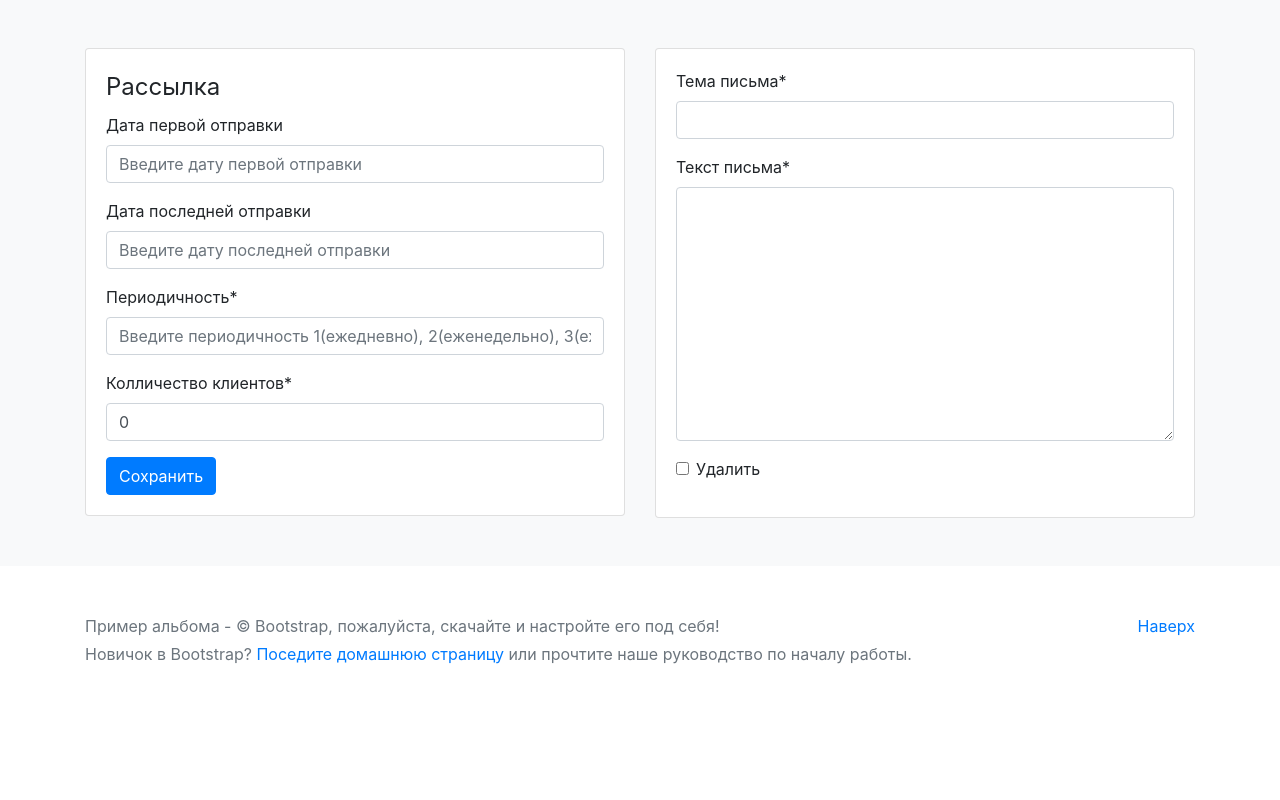
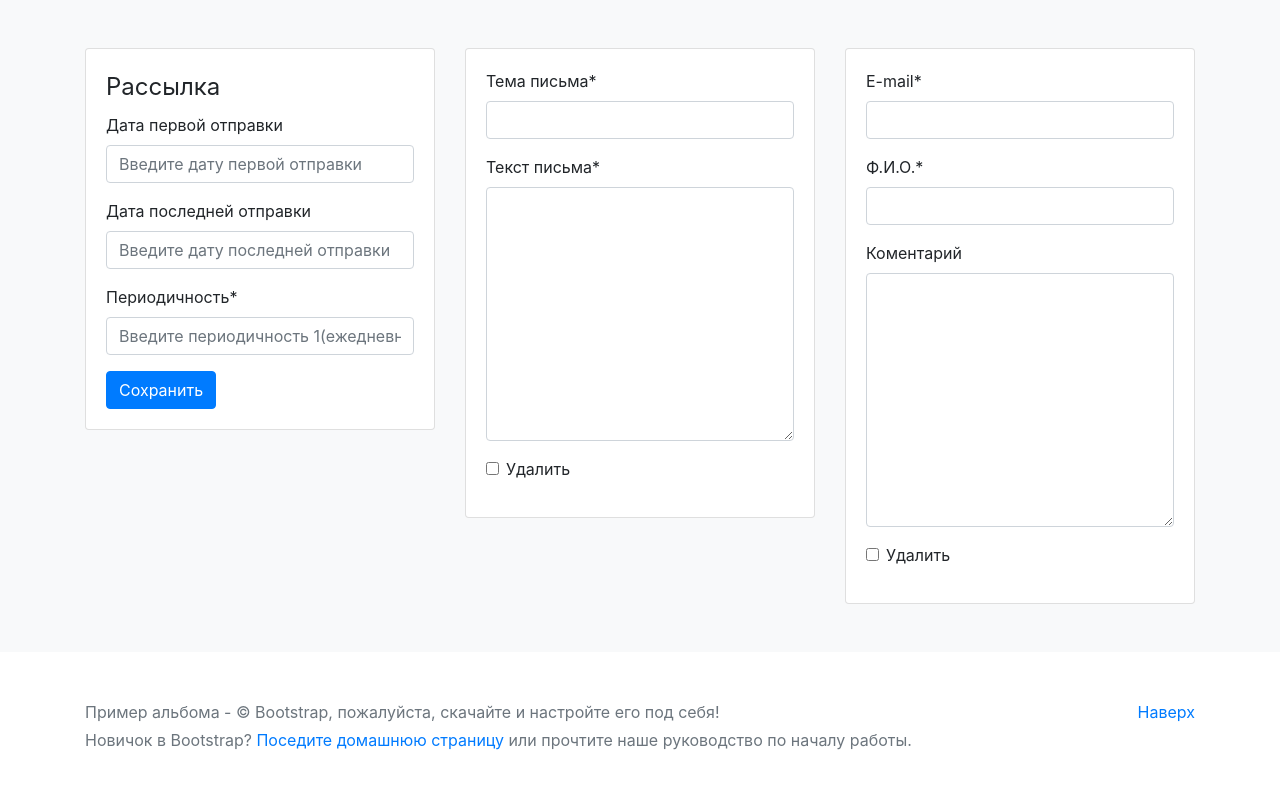
Before and after one commit to AntonGlazunov/Advertising_Mailing, a Django app: page /add-mailing in a window 1280 px wide. Shown: the part 56-856 px from the top of the page. Before the commit the page ends 720 px from the top, so only its background shows below. Run offline with Django 5.2, Linux system fonts and the light colour scheme; some libraries are stand-ins or nearby versions.

Commit message:
add CRUD mailing

```diff
--- a/config/settings.py
+++ b/config/settings.py
@@ -114,7 +114,7 @@ AUTH_PASSWORD_VALIDATORS = [
 
 LANGUAGE_CODE = 'ru-ru'
 
-TIME_ZONE = 'UTC'
+TIME_ZONE = 'Europe/Moscow'
 
 USE_I18N = True
 
--- a/mailing/forms.py
+++ b/mailing/forms.py
@@ -3,7 +3,7 @@ from crispy_forms.layout import Layout, Fieldset, Submit
 from django import forms
 from django.forms import TextInput
 
-from mailing.models import Mailing, Mail
+from mailing.models import Mailing, Mail, Client
 
 
 class VisualFormMixin:
@@ -21,12 +21,12 @@ class MailingForm(VisualFormMixin, forms.ModelForm):
     def __init__(self, *args, **kwargs):
         super().__init__(*args, **kwargs)
         self.helper.layout = Layout(
-            Fieldset('Рассылка', 'first_dispatch', 'last_mailing', 'periodicity', 'number_clients', ),
+            Fieldset('Рассылка', 'first_dispatch', 'last_mailing', 'periodicity', ),
             Submit('submit', 'Сохранить', css_class='button white'), )
 
     class Meta:
         model = Mailing
-        fields = ('first_dispatch', 'last_mailing', 'periodicity', 'number_clients')
+        fields = ('first_dispatch', 'last_mailing', 'periodicity')
         widgets = {
             'first_dispatch': TextInput(attrs={'placeholder': 'Введите дату первой отправки'}),
             'last_mailing': TextInput(attrs={'placeholder': 'Введите дату последней отправки'}),
@@ -50,7 +50,7 @@ class MailForm(VisualFormMixin, forms.ModelForm):
         model = Mail
         fields = ('subject_mail', 'text_mail')
 
-# class ClientForm(forms.ModelForm):
-#     class Meta:
-#         model = Client
-#         fields = ('contact_email', 'full_name', 'comment')
+class ClientForm(forms.ModelForm):
+    class Meta:
+        model = Client
+        fields = ('contact_email', 'full_name', 'comment')
--- a/mailing/models.py
+++ b/mailing/models.py
@@ -22,9 +22,6 @@ class Mailing(models.Model):
     last_mailing = models.DateField(auto_now=False, verbose_name='Дата последней отправки', **NULLABLE)
     periodicity = models.IntegerField(verbose_name='Периодичность')
     status = models.CharField(max_length=15, verbose_name='Статус')
-    number_clients = models.IntegerField(default=0, verbose_name='Колличество клиентов')
-    last_dispatch = models.ForeignKey('mailing.LastDispatch', verbose_name='Последняя рассылка',
-                                      on_delete=models.CASCADE, **NULLABLE)
 
     def __str__(self):
         return f'{self.status} {self.periodicity} {self.first_dispatch}'
@@ -51,6 +48,9 @@ class LastDispatch(models.Model):
     date_last_dispatch = models.DateField(auto_now=False, verbose_name='Дата последней отправки', **NULLABLE)
     status = models.BooleanField(default=True, verbose_name='Статус отправки')
     mail_server_response = models.TextField(verbose_name='Ответ почтнового сервера', **NULLABLE)
+    mailing = models.ForeignKey('mailing.Mailing', verbose_name='Рассылка',
+                                      on_delete=models.CASCADE, **NULLABLE)
+
 
     def __str__(self):
         return f'{self.status}'
--- a/mailing/templates/mailing/mailing_form.html
+++ b/mailing/templates/mailing/mailing_form.html
@@ -6,18 +6,28 @@
     <form method="post">
         {% csrf_token %}
         <div class="row">
-            <div class="col-6">
+            <div class="col-4">
                 <div class="card">
                     <div class="card-body">
                         {% crispy form %}
                     </div>
                 </div>
             </div>
-            <div class="col-6">
+            <div class="col-4">
                 <div class="card">
                     <div class="card-body">
-                        {{ formset.management_form }}
-                        {% for form in formset.forms %}
+                        {{ formset_mail.management_form }}
+                        {% for form in formset_mail.forms %}
+                        {% crispy form %}
+                        {% endfor %}
+                    </div>
+                </div>
+            </div>
+            <div class="col-4">
+                <div class="card">
+                    <div class="card-body">
+                        {{ formset_client.management_form }}
+                        {% for form in formset_client.forms %}
                         {% crispy form %}
                         {% endfor %}
                     </div>
--- a/mailing/urls.py
+++ b/mailing/urls.py
@@ -9,7 +9,7 @@ app_name = MailingConfig.name
 urlpatterns = [
     path('', MailingListView.as_view(), name='mailing_list'),
     path('add-mailing', MailingCreateView.as_view(), name='create_mailing'),
-    path('confirm-create-mailing', confirm_mailing, name='confirm_create_mailing'),
+    path('confirm-create-mailing/<int:pk>', confirm_mailing, name='confirm_create_mailing'),
     path('update-mailing/<int:pk>', MailingUpdateView.as_view(), name='update_mailing'),
     path('detail-mailing/<int:pk>', MailingDetailView.as_view(), name='detail_mailing'),
     path('delete_mailing/<int:pk>', MailingDeleteView.as_view(), name='delete_mailing'),
--- a/mailing/views.py
+++ b/mailing/views.py
@@ -3,8 +3,8 @@ from django.shortcuts import render
 from django.urls import reverse_lazy
 from django.views.generic import CreateView, ListView, DetailView, UpdateView, DeleteView
 
-from mailing.forms import MailingForm, MailForm
-from mailing.models import Mailing, Mail
+from mailing.forms import MailingForm, MailForm, ClientForm
+from mailing.models import Mailing, Mail, Client
 
 
 class MailingCreateView(CreateView):
@@ -15,19 +15,25 @@ class MailingCreateView(CreateView):
     def get_context_data(self, **kwargs):
         context_data = super().get_context_data(**kwargs)
         MailFormset = inlineformset_factory(Mailing, Mail, form=MailForm, extra=1)
+        ClientFormset = inlineformset_factory(Mailing, Client, form=ClientForm, extra=1)
         if self.request.method == 'POST':
-            context_data['formset'] = MailFormset(self.request.POST, instance=self.object)
+            context_data['formset_client'] = ClientFormset(self.request.POST, instance=self.object)
+            context_data['formset_mail'] = MailFormset(self.request.POST, instance=self.object)
         else:
-            context_data['formset'] = MailFormset(instance=self.object)
+            context_data['formset_client'] = ClientFormset(instance=self.object)
+            context_data['formset_mail'] = MailFormset(instance=self.object)
 
         return context_data
 
     def form_valid(self, form):
-        formset_client = self.get_context_data()['formset']
+        formset_client = self.get_context_data()['formset_client']
+        formset_mail = self.get_context_data()['formset_mail']
         self.object = form.save()
-        if formset_client.is_valid():
+        if formset_client.is_valid() and formset_mail.is_valid():
+            formset_mail.instance = self.object
             formset_client.instance = self.object
             formset_client.save()
+            formset_mail.save()
 
         return super().form_valid(form)
 
@@ -62,19 +68,25 @@ class MailingUpdateView(UpdateView):
     def get_context_data(self, **kwargs):
         context_data = super().get_context_data(**kwargs)
         MailFormset = inlineformset_factory(Mailing, Mail, form=MailForm, extra=1)
+        ClientFormset = inlineformset_factory(Mailing, Client, form=ClientForm, extra=1)
         if self.request.method == 'POST':
-            context_data['formset'] = MailFormset(self.request.POST, instance=self.object)
+            context_data['formset_client'] = ClientFormset(self.request.POST, instance=self.object)
+            context_data['formset_mail'] = MailFormset(self.request.POST, instance=self.object)
         else:
-            context_data['formset'] = MailFormset(instance=self.object)
+            context_data['formset_client'] = ClientFormset(instance=self.object)
+            context_data['formset_mail'] = MailFormset(instance=self.object)
 
         return context_data
 
     def form_valid(self, form):
-        formset_client = self.get_context_data()['formset']
+        formset_client = self.get_context_data()['formset_client']
+        formset_mail = self.get_context_data()['formset_mail']
         self.object = form.save()
-        if formset_client.is_valid():
+        if formset_client.is_valid() and formset_mail.is_valid():
+            formset_mail.instance = self.object
             formset_client.instance = self.object
             formset_client.save()
+            formset_mail.save()
 
         return super().form_valid(form)
 
```
